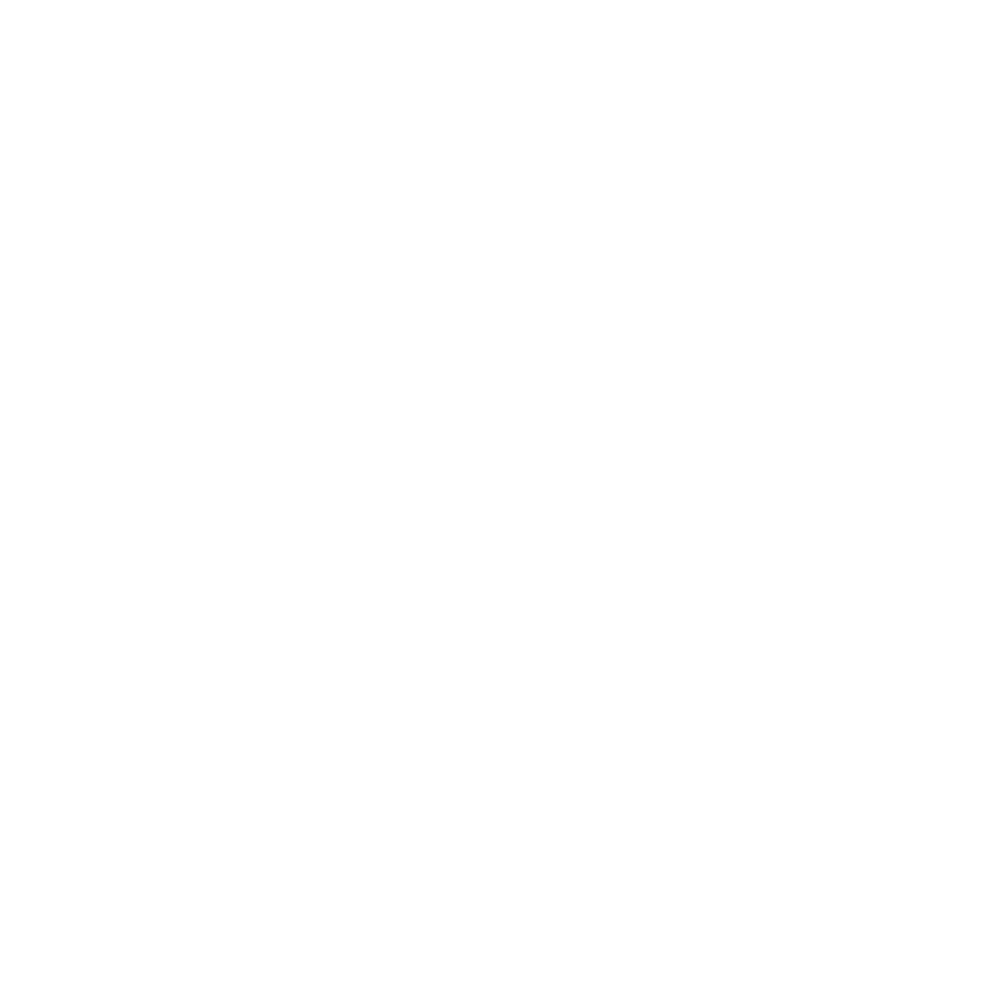
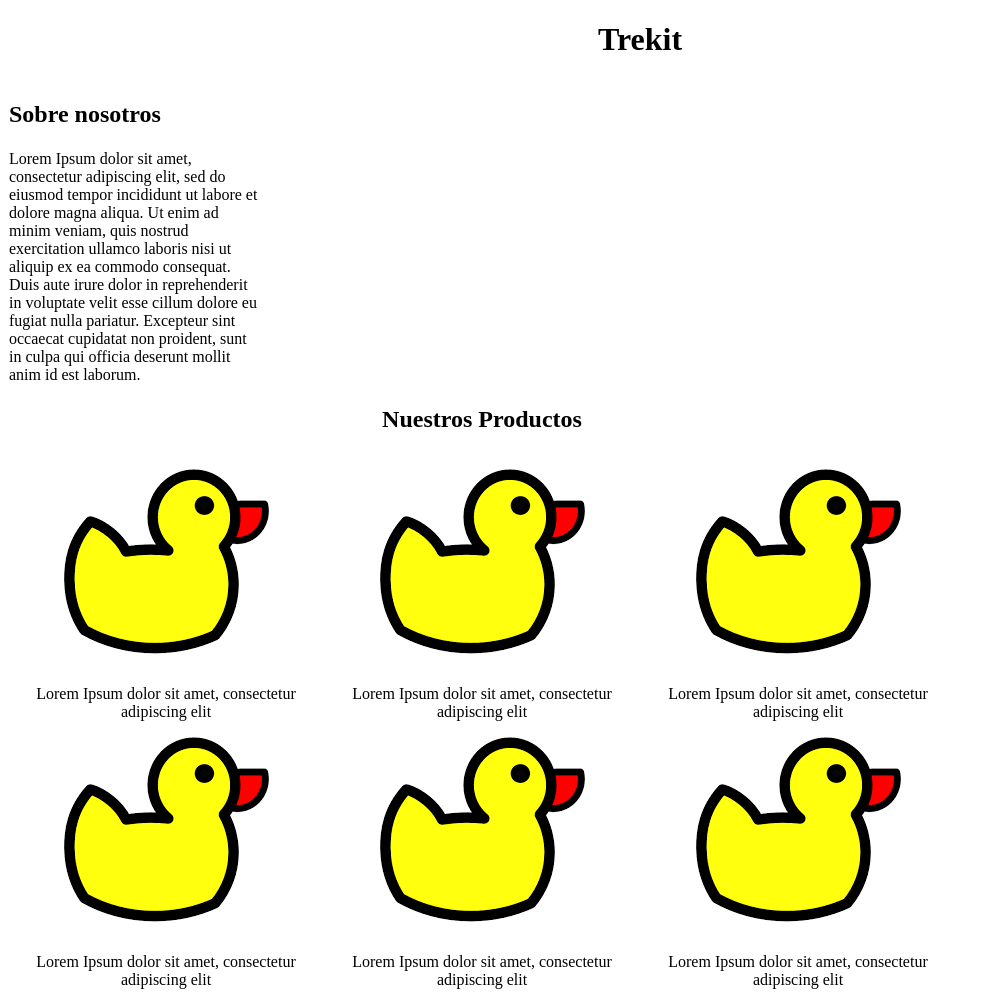
Before and after one commit to EliasMenn/ProyectoGrupalGenT, a plain HTML site: page Index.html in a window 1280 px wide. Shown: the whole page, without its empty margins (0-982 px from the left). Before the commit the page ends 800 px from the top, so only its background shows below. Drawn offline with Linux system fonts and the light colour scheme.

Commit message:
Base HTML, Placeholders

```diff
--- a/Index.html
+++ b/Index.html
@@ -6,10 +6,75 @@
     <meta name="viewport" content="width=device-width, initial-scale=1.0">
     <link rel="stylesheet" href="style.css">
     <script src="index.js"></script>
-    <title>Document</title>
+    <title>Trekit</title>
 </head>
 <body>
-
+    <h1 class="Titulo">Trekit</h1>
+    <table class="tableI">
+            <tr>
+                <td>
+                   <h2> Sobre nosotros </h2>
+                </td>
+            </tr>
+            <tr>
+                <td>
+                    Lorem Ipsum dolor sit amet, consectetur adipiscing elit, sed do eiusmod tempor incididunt ut labore et dolore magna aliqua. Ut enim ad minim veniam,
+                    quis nostrud exercitation ullamco laboris nisi ut aliquip ex ea commodo consequat. Duis aute irure dolor in reprehenderit in voluptate velit esse cillum dolore eu
+                    fugiat nulla pariatur. Excepteur sint occaecat cupidatat non proident, sunt in culpa qui officia deserunt mollit anim id est laborum.
+                </td>
+            </tr>
+    </table>
+    <table class="tableII">
+        <tr>
+            <td colspan="3">
+               <h2 class="Titulo"> Nuestros Productos </h2>
+            </td>
+        </tr>
+        <tr class="Titulo">
+            <td>
+             <img src="images/placeholder-image.jpg">
+            </td>
+            <td>
+             <img src="images/placeholder-image.jpg">
+            </td>
+            <td>
+             <img src="images/placeholder-image.jpg">
+            </td>
+        </tr>
+        <tr class="Titulo">
+            <td>
+             Lorem Ipsum dolor sit amet, consectetur adipiscing elit
+            </td>
+            <td>
+                Lorem Ipsum dolor sit amet, consectetur adipiscing elit
+            </td>
+            <td>
+                Lorem Ipsum dolor sit amet, consectetur adipiscing elit
+            </td>
+        </tr>
+        <tr class="Titulo">
+            <td>
+             <img src="images/placeholder-image.jpg">
+            </td>
+            <td>
+             <img src="images/placeholder-image.jpg">
+            </td>
+            <td>
+             <img src="images/placeholder-image.jpg">
+            </td>
+        </tr>
+        <tr class="Titulo">
+            <td>
+             Lorem Ipsum dolor sit amet, consectetur adipiscing elit
+            </td>
+            <td>
+                Lorem Ipsum dolor sit amet, consectetur adipiscing elit
+            </td>
+            <td>
+                Lorem Ipsum dolor sit amet, consectetur adipiscing elit
+            </td>
+        </tr>
+</table>
 </body>
 
 </html>
--- a/Style.css
+++ b/Style.css
@@ -0,0 +1,12 @@
+table, th, td {
+    border-collapse: collapse;
+  }
+.tableI {
+    width: 20%;
+}
+.tableII{
+    width: 75%;
+}
+.Titulo {
+    text-align: center;
+}
```
Also changed, not shown: Images/placeholder-image.jpg (added).
